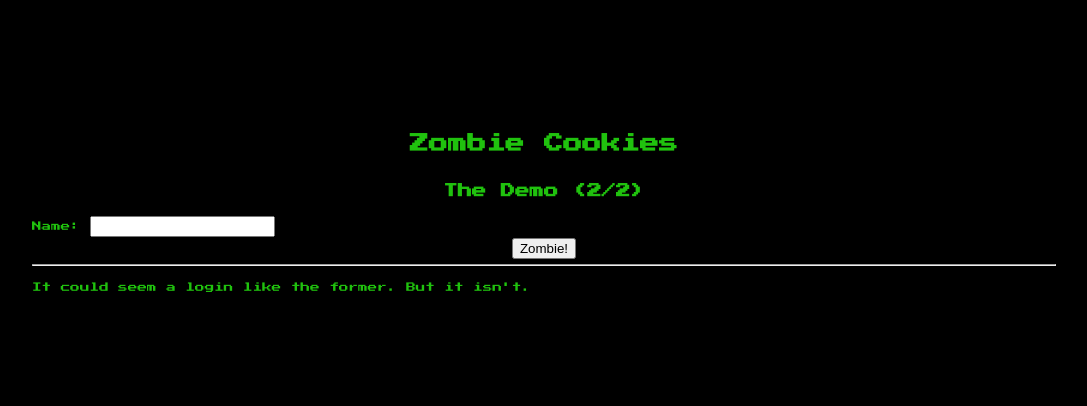
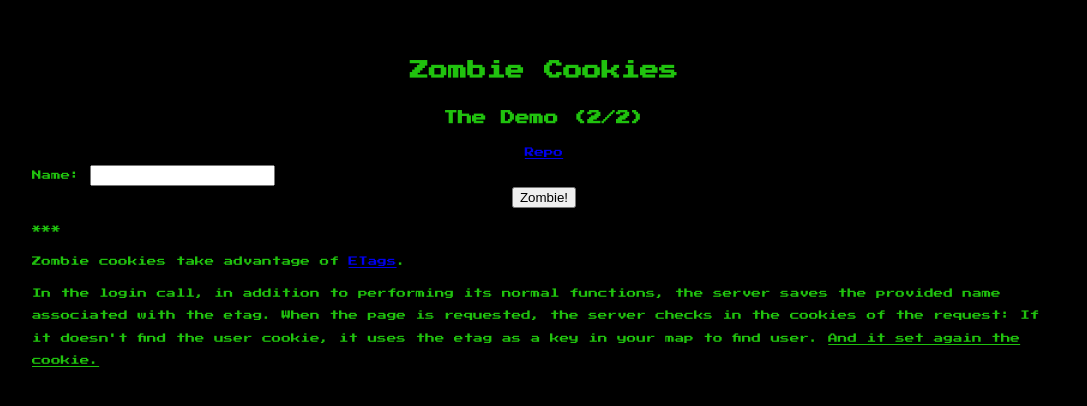
Before and after one commit to didof/zombie-cookies-demo, a website: page assets/zombie.html in a window 1280 px wide. Shown: the part 194-600 px from the top of the page, without its empty margins (104-1191 px from the left). Drawn offline with Linux system fonts and the light colour scheme.

Commit message:
add text in zombie.html

```diff
--- a/assets/zombie.html
+++ b/assets/zombie.html
@@ -29,6 +29,10 @@
       div {
         width: 80vw;
       }
+
+      span {
+        text-align: right;
+      }
     </style>
     <link rel="preconnect" href="https://fonts.googleapis.com" />
     <link rel="preconnect" href="https://fonts.gstatic.com" crossorigin />
@@ -41,9 +45,13 @@
     <h1>Zombie Cookies</h1>
     <h2>The Demo (2/2)</h2>
 
+    <span title="https://github.com/didof/zombie-cookies-demo"
+      ><a href="https://github.com/didof/zombie-cookies-demo">Repo</a></span
+    >
+
     <div id="auth">
       <p>Alive again, back from the dead: <b id="username"></b>.</p>
-      <hr />
+      <p>------------------------------------------------------------</p>
 
       <p>
         Now, things get bad. Try to delete it, go on. Done? Now refresh the
@@ -67,8 +75,20 @@
         <button onclick="login()">Zombie!</button>
       </center>
 
-      <hr />
-      <p>It could seem a login like the former. But it isn't.</p>
+      <p>***</p>
+      <p>
+        Zombie cookies take advantage of
+        <a href="https://github.com/didof/zombie-cookies-demo#what-is-e-tag"
+          >ETags</a
+        >.
+      </p>
+      <p>
+        In the login call, in addition to performing its normal functions, the
+        server saves the provided name associated with the etag. When the page
+        is requested, the server checks in the cookies of the request: If it
+        doesn't find the user cookie, it uses the etag as a key in your map to
+        find user. <u>And it set again the cookie.</u>
+      </p>
     </div>
 
     <script>
--- a/index.js
+++ b/index.js
@@ -31,8 +31,6 @@ app.get('/zombie', (req, res) => {
 
     const user = req.headers.cookie.split('=')[1]
     zombies.set(etag, user)
-
-    console.info(`/zombie, New zombie: [${etag}:${user}]`)
   } else {
     const user = zombies.get(etag)
     if (user) res.setHeader('set-cookie', `${KEY}=${user}`)
```
Also changed, not shown: assets/index.html (+11 -3 lines).
